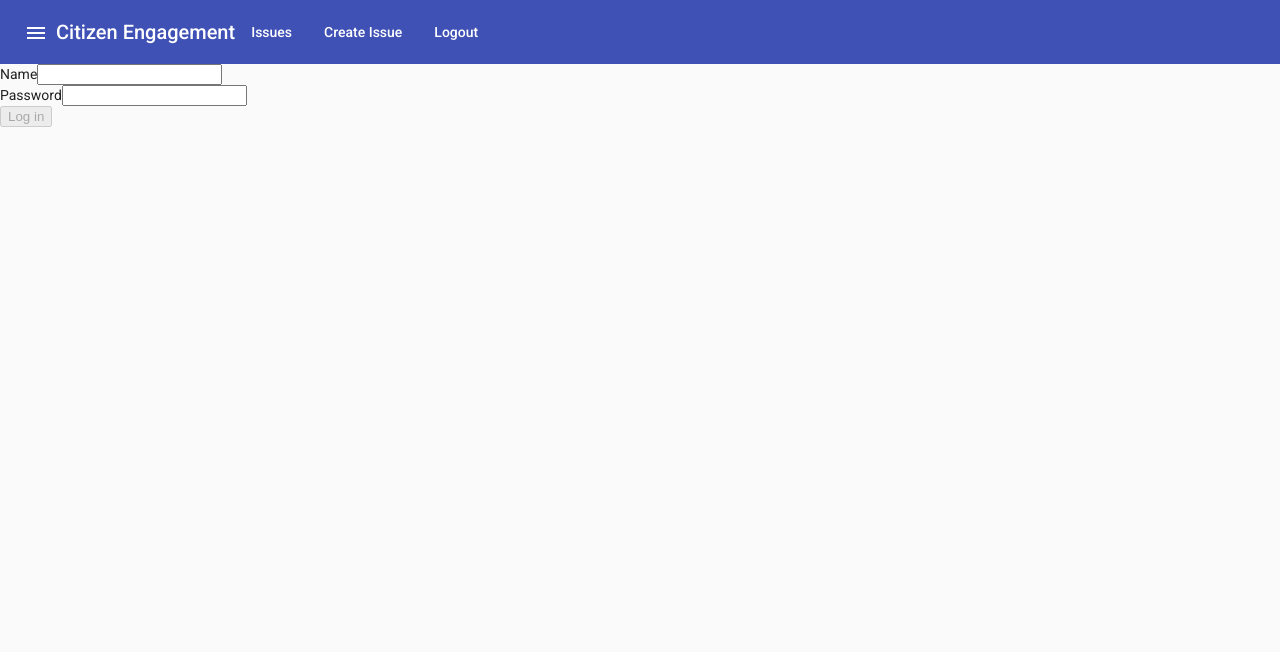
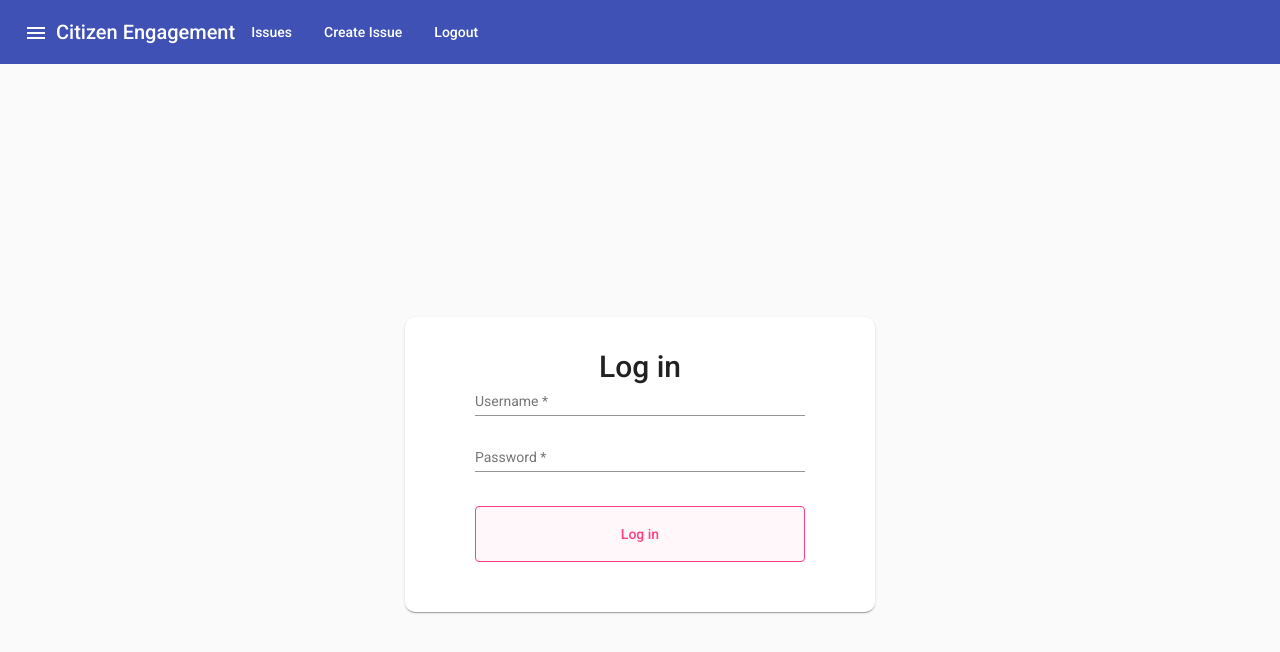
Before and after one commit to mofobo/citizen-engagement, an Angular app: page /login in a window 1280 px wide. Shown: the top 652 px of the page. Built offline with nearby package versions, Linux system fonts and the light colour scheme; no server answers.

Commit message:
Login page

```diff
--- a/src/app/security/login-page/login-page.component.html
+++ b/src/app/security/login-page/login-page.component.html
@@ -1,3 +1,47 @@
+<div class="login-wrapper" fxLayout="row" fxLayoutAlign="center center">
+
+  <mat-card class="box">
+    <mat-card-header>
+      <mat-card-title>Log in</mat-card-title>
+    </mat-card-header>
+
+    <form #loginForm="ngForm" (submit)="onSubmit(loginForm)" class="example-form">
+      <mat-card-content>
+        <mat-form-field class="example-full-width">
+          <input
+            matInput
+            type="text"
+            name="name"
+            id="name"
+            #nameField="ngModel"
+            required
+            [(ngModel)]="authRequest.name"
+            placeholder="Username"
+          />
+          <mat-error>Name is required</mat-error>
+        </mat-form-field>
+
+        <mat-form-field class="example-full-width">
+          <input
+            matInput
+            type="password"
+            name="password"
+            id="password"
+            #passwordField="ngModel"
+            required
+            [(ngModel)]="authRequest.password"
+            placeholder="Password"
+          />
+          <mat-error>Password is required</mat-error>
+        </mat-form-field>
+      </mat-card-content>
+      <button mat-stroked-button type="submit" color="accent" class="btn-block">Log in</button>
+    </form>
+  </mat-card>
+
+</div>
+
+<!--
 <form #loginForm="ngForm" (submit)="onSubmit(loginForm)">
   <div>
     <label for="name">Name</label>
@@ -35,3 +79,4 @@
     </p>
   </div>
 </form>
+-->
--- a/src/app/security/login-page/login-page.component.scss
+++ b/src/app/security/login-page/login-page.component.scss
@@ -0,0 +1,112 @@
+html, body {
+  height: 100%;
+  margin: 0;
+  padding: 0;
+}
+
+body {
+  background-image: url(https://lh4.googleusercontent.com/-XplyTa1Za-I/VMSgIyAYkHI/AAAAAAAADxM/oL-rD6VP4ts/w1184-h666/Android-Lollipop-wallpapers-Google-Now-Wallpaper-2.png);
+  background-position: center;
+  background-size: cover;
+  background-repeat: no-repeat;
+  min-height: 100vh;
+  font-family: 'Roboto', sans-serif;
+}
+
+.app-header {
+  justify-content: space-between;
+  position: fixed;
+  top: 0;
+  left: 0;
+  right: 0;
+  z-index: 2;
+  box-shadow: 0 3px 5px -1px rgba(0, 0, 0, .2), 0 6px 10px 0 rgba(0, 0, 0, .14), 0 1px 18px 0 rgba(0, 0, 0, .12);
+}
+
+.login-wrapper {
+  height: 100vh;
+  display: flex;
+  justify-content: center;
+  align-items: center;
+}
+
+.positronx {
+  text-decoration: none;
+  color: #ffffff;
+}
+
+.box {
+  position: relative;
+  top: 0;
+  opacity: 1;
+  float: left;
+  padding: 60px 50px 40px 50px;
+  width: 100%;
+  background: #fff;
+  border-radius: 10px;
+  transform: scale(1);
+  -webkit-transform: scale(1);
+  -ms-transform: scale(1);
+  z-index: 5;
+  max-width: 330px;
+}
+
+.box.back {
+  transform: scale(.95);
+  -webkit-transform: scale(.95);
+  -ms-transform: scale(.95);
+  top: -20px;
+  opacity: .8;
+  z-index: -1;
+}
+
+.box:before {
+  content: "";
+  width: 100%;
+  height: 30px;
+  border-radius: 10px;
+  position: absolute;
+  top: -10px;
+  background: rgba(255, 255, 255, .6);
+  left: 0;
+  transform: scale(.95);
+  -webkit-transform: scale(.95);
+  -ms-transform: scale(.95);
+  z-index: -1;
+}
+
+.login-wrapper .example-form {
+  min-width: 100%;
+  max-width: 300px;
+  width: 100%;
+}
+
+.login-wrapper .example-full-width, .login-wrapper .btn-block {
+  width: 100%;
+}
+
+.login-wrapper mat-card-header {
+  text-align: center;
+  width: 100%;
+  display: block;
+  font-weight: 700;
+}
+
+.login-wrapper mat-card-header mat-card-title {
+  font-size: 30px;
+  margin: 0;
+}
+
+.login-wrapper .mat-card {
+  padding: 40px 70px 50px;
+}
+
+.login-wrapper .mat-stroked-button {
+  border: 1px solid currentColor;
+  line-height: 54px;
+  background: #FFF7FA;
+}
+
+.login-wrapper .mat-form-field-appearance-legacy .mat-form-field-infix {
+  padding: 0.8375em 0;
+}
```
Also changed, not shown: src/app/security/security.module.ts (+9 -1 lines).
